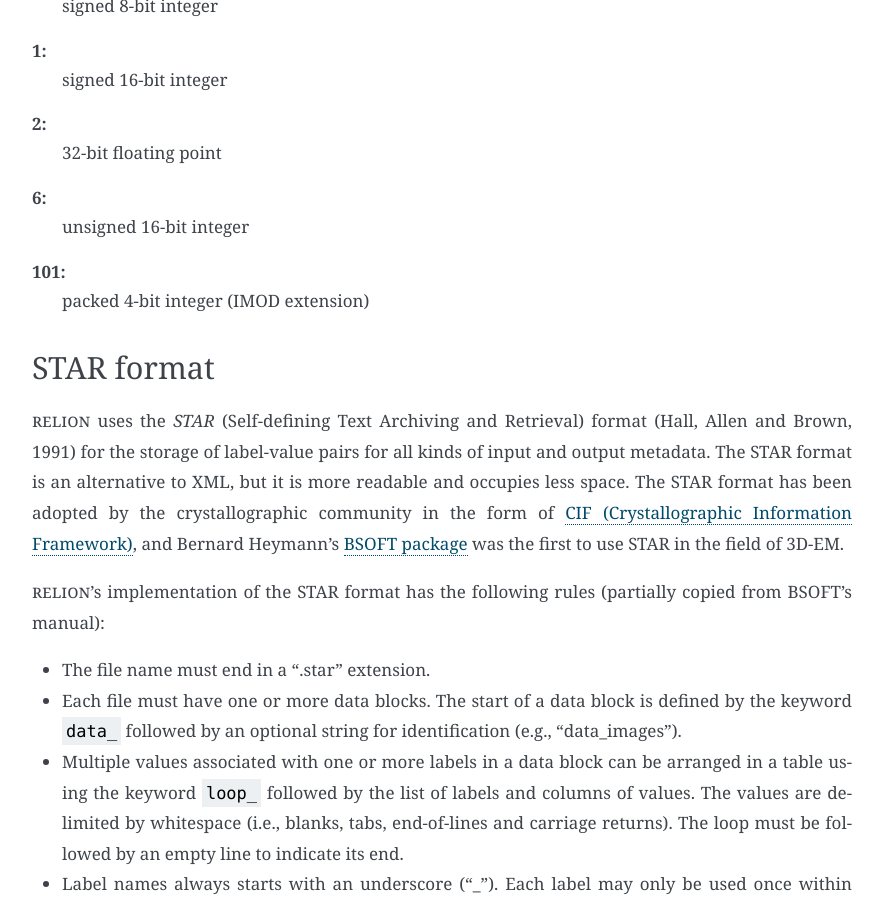
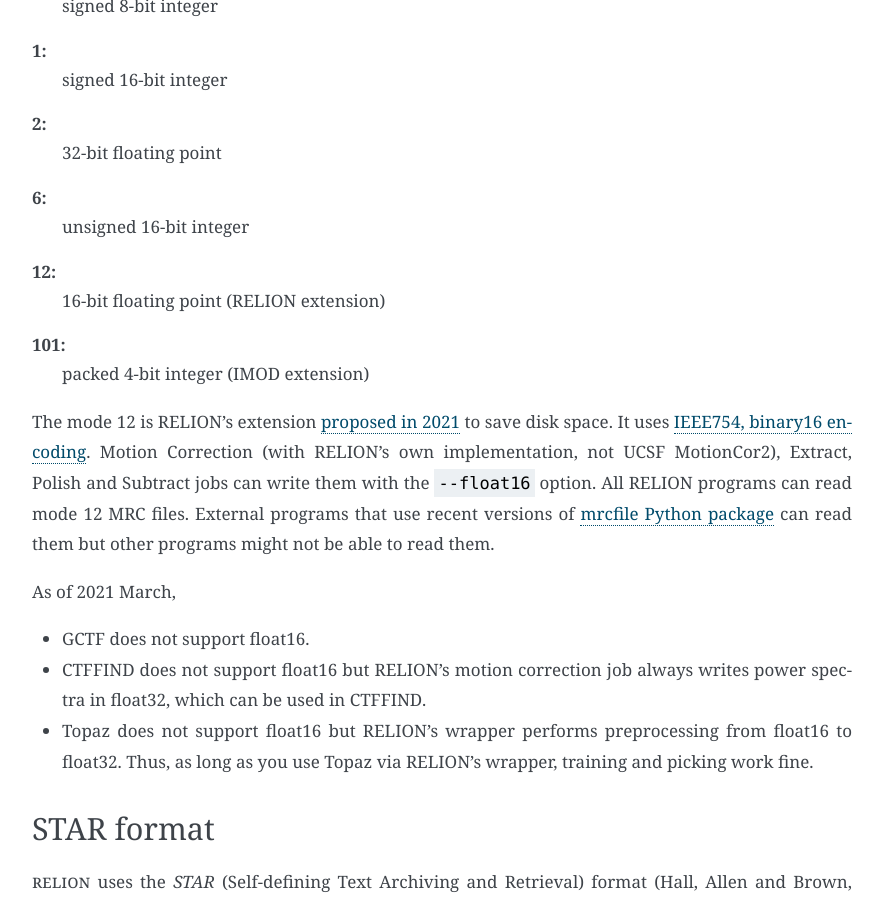
Before and after one commit to 3dem/relion-documents, a Sphinx documentation site: the page built from source/Reference/Conventions.rst, in a window 1280 px wide and 900 px high, scrolled down 877 px. Shown: the whole window, without its empty margins (308-1191 px from the left). Built offline with Sphinx 7.4.7, drawn with Linux system fonts in a browser that asks for light colours; cross-references to code outside the pages are shown as plain code.

Commit message:
Described MRC mode12 (float16)

```diff
--- a/source/Reference/Conventions.rst
+++ b/source/Reference/Conventions.rst
@@ -42,8 +42,24 @@ RELION supports the following MRC modes.
 6:
     unsigned 16-bit integer
 
+12:
+    16-bit floating point (RELION extension)
+
 101:
     packed 4-bit integer (IMOD extension)
+
+The mode 12 is RELION's extension `proposed in 2021 <https://www.ccpem.ac.uk/mrc_format/mrc_proposals.php>`_ to save disk space.
+It uses `IEEE754, binary16 encoding <https://en.wikipedia.org/wiki/Half-precision_floating-point_format#IEEE_754_half-precision_binary_floating-point_format:_binary16>`_.
+Motion Correction (with RELION's own implementation, not UCSF MotionCor2), Extract, Polish and Subtract jobs can write them with the ``--float16`` option.
+All RELION programs can read mode 12 MRC files.
+External programs that use recent versions of `mrcfile Python package <https://github.com/ccpem/mrcfile>`_ can read them but other programs might not be able to read them.
+
+As of 2021 March,
+
+-   GCTF does not support float16.
+-   CTFFIND does not support float16 but RELION's motion correction job always writes power spectra in float32, which can be used in CTFFIND.
+-   Topaz does not support float16 but RELION's wrapper performs preprocessing from float16 to float32.
+    Thus, as long as you use Topaz via RELION's wrapper, training and picking work fine.
 
 STAR format
 -----------
```
